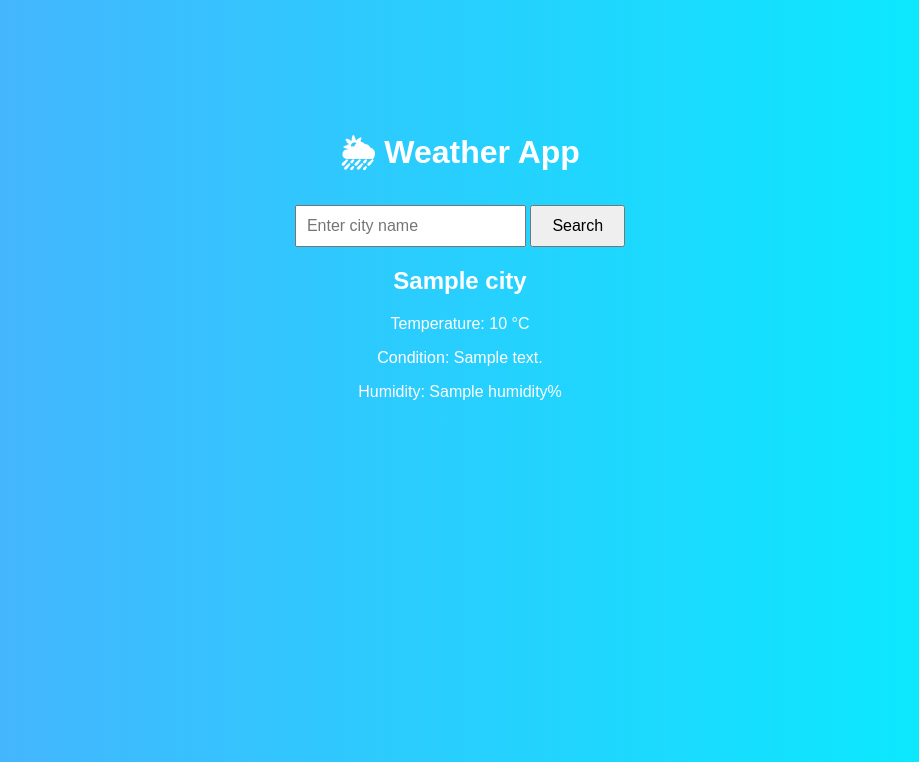
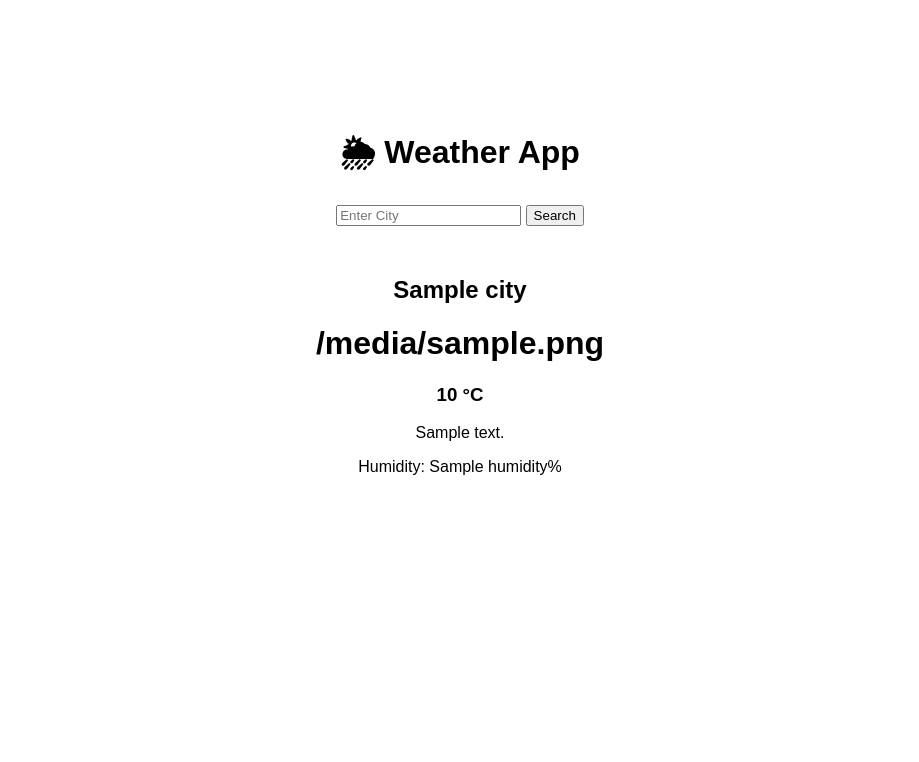
Before and after one commit to vishnu767592/Weather-App-Python-OpenWeather-Api-, a Flask app: template templates/index.html in a window 1280 px wide. Shown: the top 762 px of the page, without its empty margins (180-1099 px from the left). Run offline with Flask 3, Linux system fonts and the light colour scheme; the template is opened without the code that fills it: most values are stand-ins (such as "Sample title", 1, 10 or a date in 2020).

Commit message:
Update index.html

```diff
--- a/templates/index.html
+++ b/templates/index.html
@@ -2,41 +2,72 @@
 <html>
 <head>
 <title>Weather App</title>
+
 <style>
+
 body{
-font-family: Arial;
-text-align:center;
-background: linear-gradient(to right,#4facfe,#00f2fe);
-color:white;
-padding-top:100px;
+    font-family: Arial;
+    text-align:center;
+    padding-top:100px;
 }
 
-input{
-padding:10px;
-font-size:16px;
+.sunny{
+    background: #FFD54F;
 }
 
-button{
-padding:10px 20px;
-font-size:16px;
+.rain{
+    background:#64B5F6;
 }
+
+.cloud{
+    background:#B0BEC5;
+}
+
+.night{
+    background:#263238;
+    color:white;
+}
+
+.weather-box{
+    background:white;
+    padding:30px;
+    width:300px;
+    margin:auto;
+    border-radius:10px;
+}
+
 </style>
+
 </head>
 
-<body>
+<body class="{{weather.background if weather}}">
 
 <h1>🌦 Weather App</h1>
 
 <form method="POST">
-<input type="text" name="city" placeholder="Enter city name">
+
+<input type="text" name="city" placeholder="Enter City" required>
+
 <button type="submit">Search</button>
+
 </form>
 
 {% if weather %}
-<h2>{{ weather.city }}</h2>
-<p>Temperature: {{ weather.temp }} °C</p>
-<p>Condition: {{ weather.desc }}</p>
-<p>Humidity: {{ weather.humidity }}%</p>
+
+<div class="weather-box">
+
+<h2>{{weather.city}}</h2>
+
+<h1>{{weather.icon}}</h1>
+
+<h3>{{weather.temperature}} °C</h3>
+
+<p>{{weather.description}}</p>
+
+<p>Humidity: {{weather.humidity}}%</p>
+
+</div>
+
 {% endif %}
 
 </body>
```
